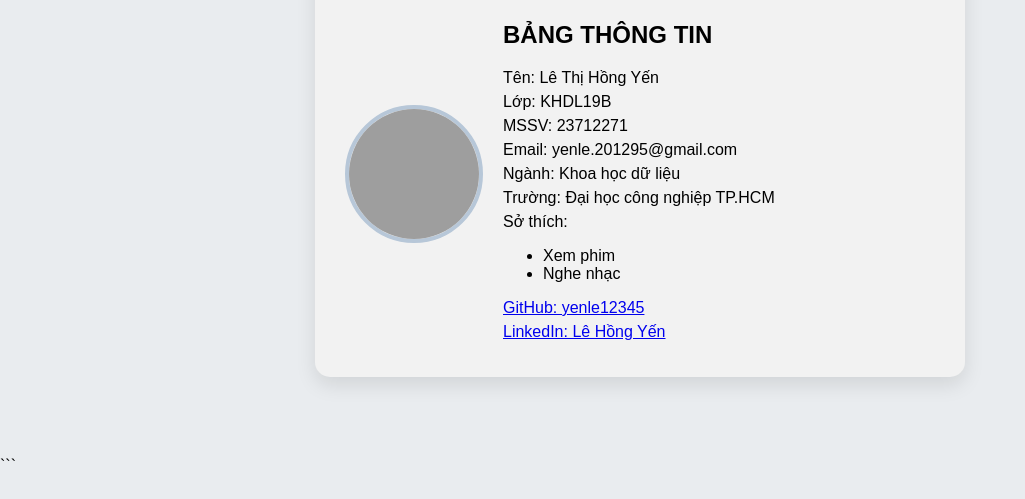
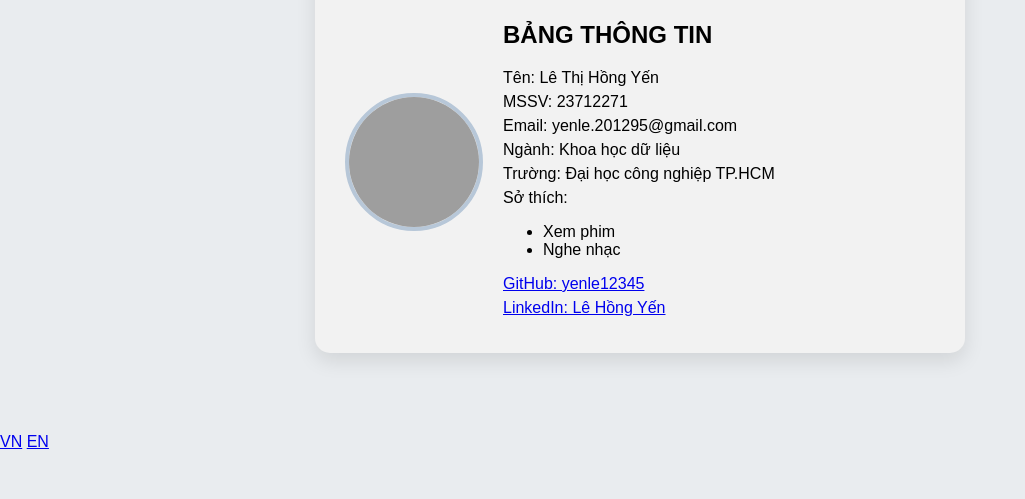
Before and after one commit to yenle12345/profile, a plain HTML site: page profile/index.html in a window 1280 px wide. Shown: the part 189-688 px from the top of the page, without its empty margins (0-1025 px from the left). Drawn offline with Linux system fonts and the light colour scheme; grey boxes are pictures that could not be loaded.

Commit message:
Add files via upload

````diff
--- a/profile/css/style.css
+++ b/profile/css/style.css
@@ -1,127 +1,90 @@
-body{
-    margin:0;
-    font-family:Arial;
-    background:#e9ecef;
+body {
+    margin: 0;
+    font-family: Arial;
+    background: #e9ecef;
 }
 
-.container{
+.container {
+    width: 650px;
+    margin: 80px auto;
+}
 
-width:650px;
-margin:80px auto;
-
-}
 
 /* card */
 
-.card{
-
-background:#f2f2f2;
-
-padding:30px;
-
-border-radius:15px;
-
-box-shadow:0 8px 20px rgba(0,0,0,0.1);
-
-margin-bottom:20px;
-
+.card {
+    background: #f2f2f2;
+    padding: 30px;
+    border-radius: 15px;
+    box-shadow: 0 8px 20px rgba(0, 0, 0, 0.1);
+    margin-bottom: 20px;
 }
 
 
 /* avatar + info */
 
-.profile{
-
-display:flex;
-
-flex-wrap:wrap;
-
-align-items:center;
-
-gap:20px;
-
+.profile {
+    display: flex;
+    flex-wrap: wrap;
+    align-items: center;
+    gap: 20px;
 }
 
 
 /* avatar */
 
-.avatar{
-
-width:130px;
-height:130px;
-
-border-radius:50%;
-
-border:4px solid #b7c7d8;
-
-object-fit:cover;
-
+.avatar {
+    width: 130px;
+    height: 130px;
+    border-radius: 50%;
+    border: 4px solid #b7c7d8;
+    object-fit: cover;
 }
 
 
 /* info */
 
-.info h1{
-
-margin:0;
-font-size:32px;
-
+.info h1 {
+    margin: 0;
+    font-size: 32px;
 }
 
-.info p{
+.info p {
+    margin: 6px 0;
+}
 
-margin:6px 0;
-
-}
-.about{
-
-width:100%;
-
-margin-top:10px;
-
+.about {
+    width: 100%;
+    margin-top: 10px;
 }
 
 
 /* social */
 
-.social{
-
-display:flex;
-
-flex-direction:column;
-
-gap:15px;
-
-margin-top:15px;
-
+.social {
+    display: flex;
+    flex-direction: column;
+    gap: 15px;
+    margin-top: 15px;
 }
 
-.social a{
-
-display:block;
-
-background:#c8d6e5;
-
-padding:15px 20px;
-
-border-radius:30px;
-
-text-decoration:none;
-
-color:black;
-
-font-size:16px;
-
-width:85%;
-
-transition:0.2s;
-
+.social a {
+    display: block;
+    background: #c8d6e5;
+    padding: 15px 20px;
+    border-radius: 30px;
+    text-decoration: none;
+    color: black;
+    font-size: 16px;
+    width: 85%;
+    transition: 0.2s;
 }
 
-.social a:hover{
+.social a:hover {
+    background: #b7c7d8;
+    transform: translateX(5px);
+}
 
-background:#b7c7d8;
-
-transform:translateX(5px);
-
+.language {
+    position: absolute;
 }
--- a/profile/index.html
+++ b/profile/index.html
@@ -18,30 +18,29 @@
             <h1>TRANG CÁ NHÂN SINH VIÊN</h1>
             <div class="profile">
 
-                <img src="images/avatar.jpg" class="avatar">
+                <img src="images/avatar.jpg" class="avatar" id='avatar'>
 
                 <div class="info">
 
                     <h2>BẢNG THÔNG TIN</h2>
-                    <p><span>Tên:</span> Lê Thị Hồng Yến</p>
-                    <p><span>Lớp:</span> KHDL19B</p>
-                    <p class='mssv'><span>MSSV</span>: 23712271</p>
-                    <p><span>Email:</span> yenle.201295@gmail.com</p>
+                    <p id="full-name"><span>Tên:</span> Lê Thị Hồng Yến</p>
+                    <p class='mssv' id='student-id'><span>MSSV</span>: 23712271</p>
+                    <p id='email'><span>Email:</span> yenle.201295@gmail.com</p>
                     <p><span>Ngành:</span> Khoa học dữ liệu</p>
                     <p><span>Trường:</span> Đại học công nghiệp TP.HCM</p>
-                    <p><span>Sở thích:</span>
+                    <p id='hobbies'><span>Sở thích:</span>
                         <ul>
                             <li>Xem phim</li>
                             <li>Nghe nhạc</li>
                         </ul>
                     </p>
-                    <p>
+                    <p id='github-link'>
                         <a href="https://github.com/yenle12345">
                             <span>GitHub: yenle12345</span>
                         </a>
                     </p>
 
-                    <p>
+                    <p id=l inkedin-link>
                         <a href="https://www.linkedin.com/in/l%C3%AA-h%E1%BB%93ng-y%E1%BA%BFn-2538a23b7/">
                             <span>LinkedIn: Lê Hồng Yến</span>
                         </a>
@@ -54,13 +53,17 @@
 
         </div>
 
-
-
-
-
-
     </div>
-    ```
+    <div class='language'>
+        <a href='#' onclick="changeLanguage('vi')">VN</a>
+        <a href='#' onclick="changeLanguage('en')">EN</a>
+        <script>
+            function changeLanguage(lang) {
+                localStorage.setItem('lang', lang);
+                location.reload();
+            }
+        </script>
+    </div>
 
 </body>
 
````
